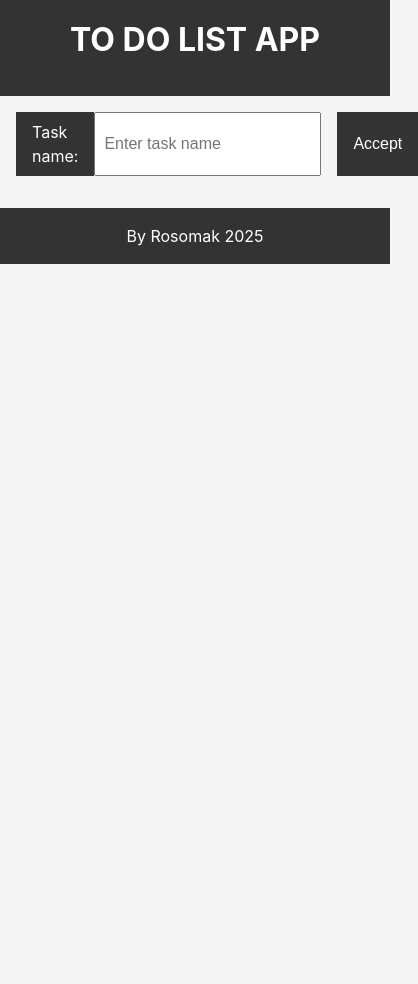
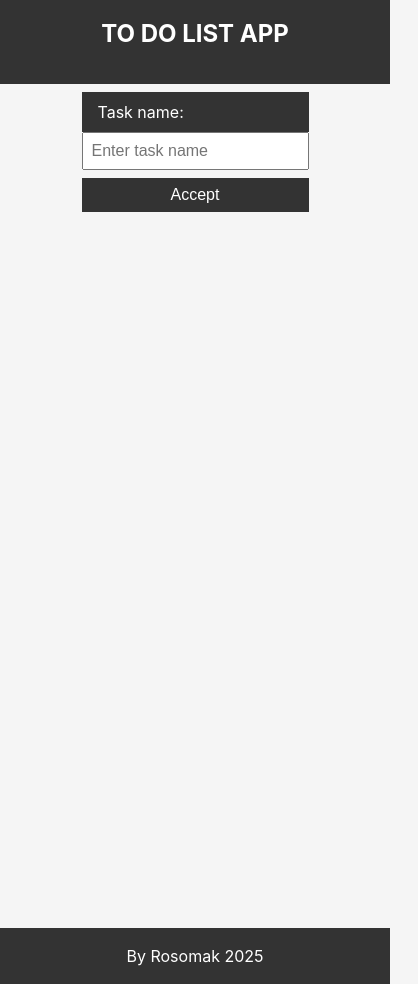
Before and after one commit to Rosomak2024/Learn-Java-Script, a website built with Vite: page index.html in a window 390 px wide. Shown: the whole page, 418 px wide, since content can reach past the window. Before the commit the page ends 844 px from the top, so only its background shows below. Built offline with nearby package versions, Linux system fonts and the light colour scheme.

Commit message:
rwd added,img replace

```diff
--- a/src/main.js
+++ b/src/main.js
@@ -38,7 +38,8 @@ function showRandomePicture() {
   ];
   const img = document.createElement("img");
   img.src = links[Math.floor(Math.random() * links.length)];
-  document.body.appendChild(img);
+  const app = document.querySelector("#app");
+  app.appendChild(img);
 }
 
 function doneTask(e) {
--- a/src/style.css
+++ b/src/style.css
@@ -13,6 +13,9 @@ body{
   color: #333;
   font-size: 16px;
   line-height: 1.5;
+  display: flex;
+  flex-direction: column;
+  justify-content: center;
 }
 
 header{
@@ -30,9 +33,11 @@ h1{
   margin-bottom: 1rem;
 }
 #app{
+  height: 100vh;
   max-width: 600px;
   margin: 0 auto;
   padding: 1rem;
+
 }
 
 form{
@@ -57,7 +62,7 @@ form input[type="text"]{
 
 .list_item{
   display: flex;
-  /* justify-content: space-around; */
+  justify-content: center;
   align-items: center;
   padding: 0.5rem 1rem;
   border-bottom: 1px solid #ccc;
@@ -65,7 +70,7 @@ form input[type="text"]{
 
 .done {
   text-decoration: line-through;
-  color: gray; /* opcjonalnie zmień kolor tekstu */
+  color: gray;
 }
 
 .add_button{
@@ -87,9 +92,32 @@ button{
   cursor: pointer;
 }
 
+img{
+  width: 20rem;
+  }
+
 footer{
   background-color: #333;
   color: #fff;
   padding: 1rem;
   text-align: center;
 }
+
+@media screen and (max-width: 600px){
+  #app{
+    padding: 0.5rem;
+  }
+  h1{
+    font-size: 1.5rem;
+  }
+  form{
+    flex-direction: column;
+  }
+  form input[type="text"]{
+    margin-bottom: 0.5rem;
+  }
+  button{
+    margin-left: 0;
+  }
+
+}
```
